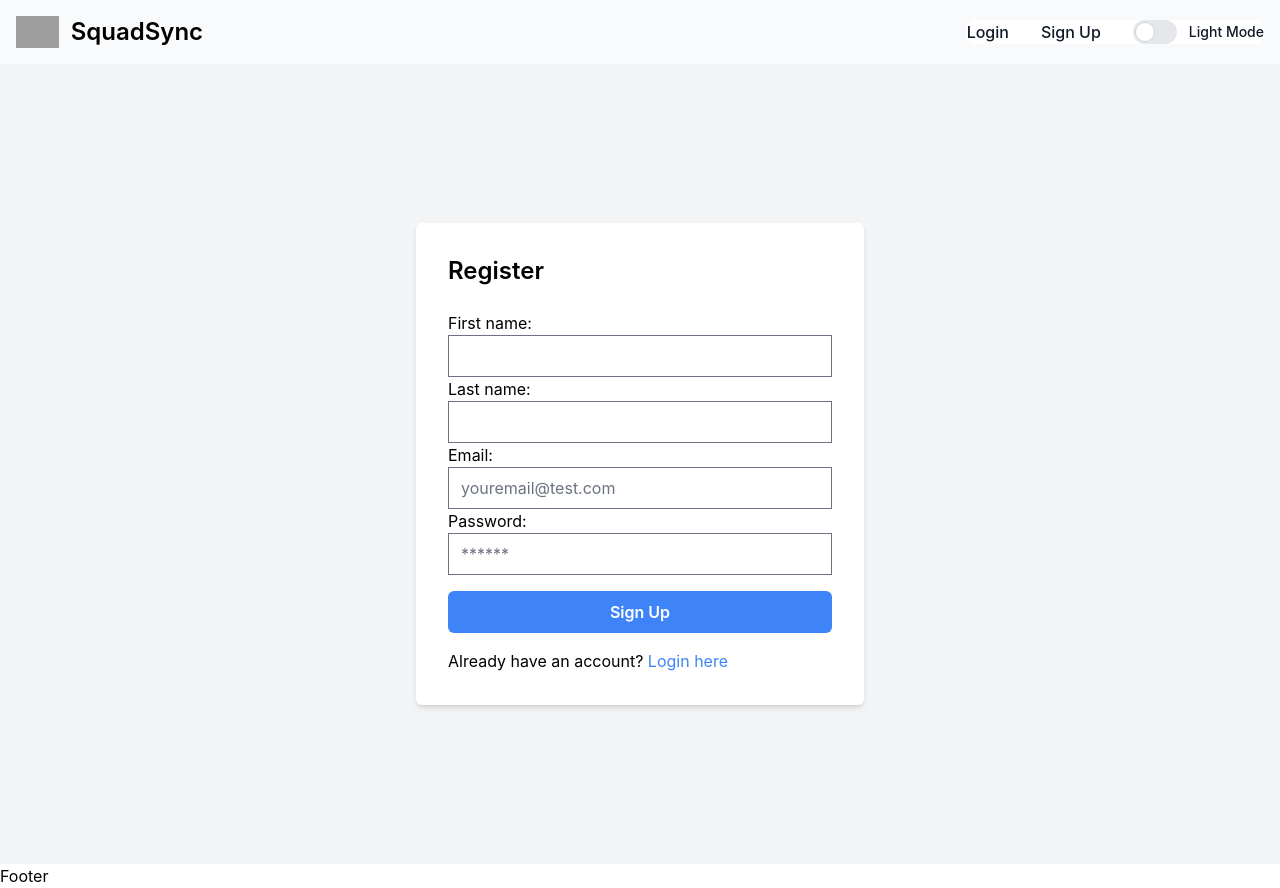
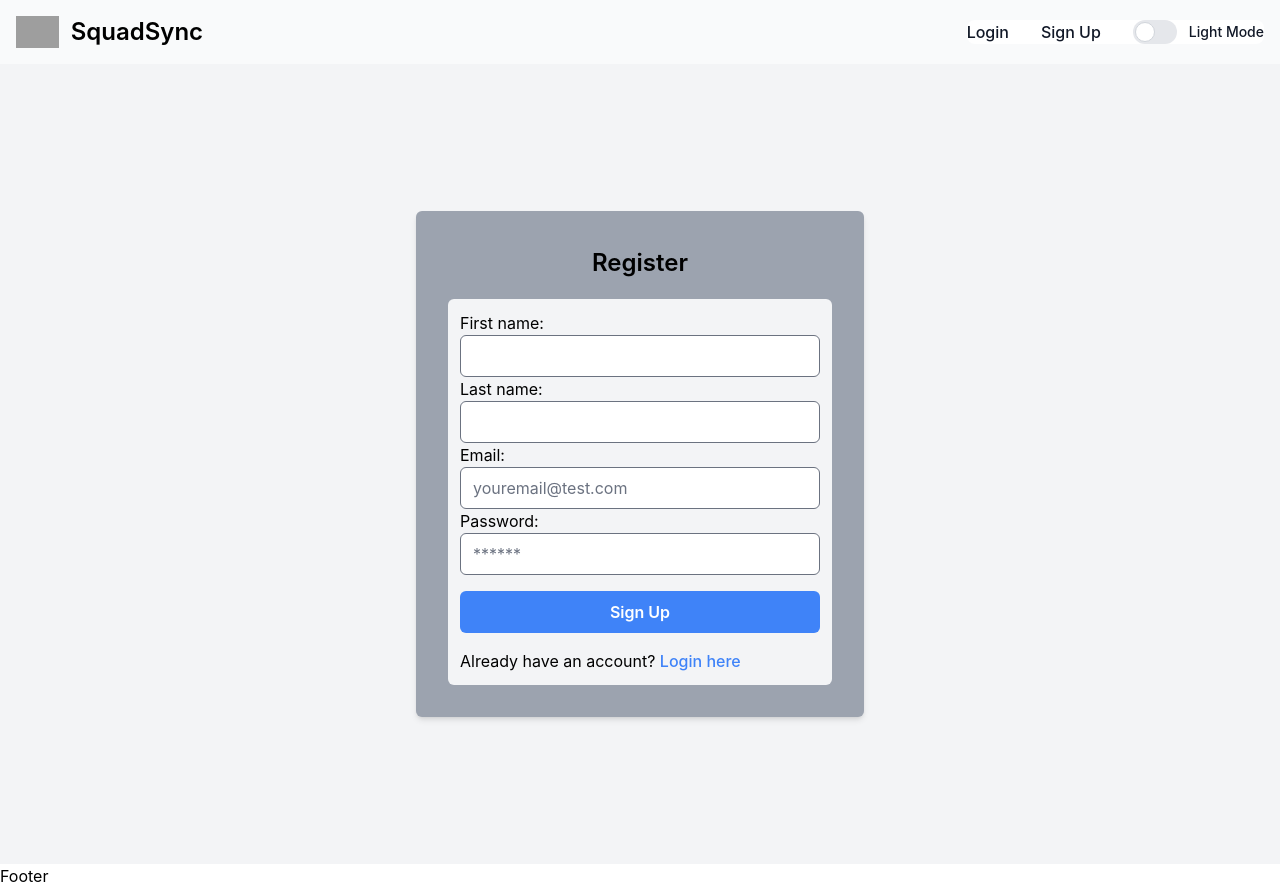
Before and after one commit to erikbenedict/squad-sync, a React (Vite) app in the folder client/: page /register in a window 1280 px wide. Built offline with nearby package versions, Linux system fonts and the light colour scheme; grey boxes are pictures that could not be loaded.

Commit message:
feature: edited register styling

```diff
--- a/client/src/components/RegistrationForm.jsx
+++ b/client/src/components/RegistrationForm.jsx
@@ -42,15 +42,23 @@ export default function Registration() {
   };
 
   return (
-    <div className="flex items-center justify-center min-h-screen bg-gray-100 dark:bg-gray-900 dark:text-white">
-      <div className="bg-white dark:bg-gray-800 p-8 rounded-md shadow-md w-full max-w-md">
-        <h2 className="text-2xl font-semibold mb-6">Register</h2>
-        <form id="registration-form" onSubmit={handleFormSubmit}>
+    <div className="flex items-center justify-center min-h-screen bg-gray-100 dark:bg-gray-900">
+      <div className="w-full max-w-md p-8 bg-gray-400 dark:bg-gray-600 rounded-md shadow-md">
+        <div className="bg-gray-400 dark:bg-gray-600 w-full p-1">
+          <h2 className="mb-4 text-2xl font-semibold text-center md-2">
+            Register
+          </h2>
+        </div>
+        <form
+          id="registration-form"
+          onSubmit={handleFormSubmit}
+          className="bg-gray-100 dark:bg-gray-400 rounded-md p-3"
+        >
           <div className="mb-4">
             <label htmlFor="firstName">
               First name:
               <input
-                className="dark:text-black"
+                className="w-full px-3 py-2 border rounded-md dark:text-black"
                 type="text"
                 id="firstName"
                 name="firstName"
@@ -61,7 +69,7 @@ export default function Registration() {
             <label htmlFor="lastName">
               Last name:
               <input
-                className="dark:text-black"
+                className="w-full px-3 py-2 border rounded-md dark:text-black"
                 type="text"
                 id="lastName"
                 name="lastName"
@@ -72,7 +80,7 @@ export default function Registration() {
             <label htmlFor="email">
               Email:
               <input
-                className="dark:text-black"
+                className="w-full px-3 py-2 border rounded-md dark:text-black"
                 type="email"
                 id="email"
                 name="email"
@@ -84,7 +92,7 @@ export default function Registration() {
             <label htmlFor="password">
               Password:
               <input
-                className="dark:text-black"
+                className="w-full px-3 py-2 border rounded-md dark:text-black"
                 type="password"
                 id="password"
                 name="password"
@@ -107,7 +115,10 @@ export default function Registration() {
           )}
           <p className="mt-4">
             Already have an account?{' '}
-            <Link to="/login" className="text-blue-500 hover:underline">
+            <Link
+              to="/login"
+              className="text-blue-500 dark:text-cyan-200 hover:underline font-medium"
+            >
               Login here
             </Link>
           </p>
```
